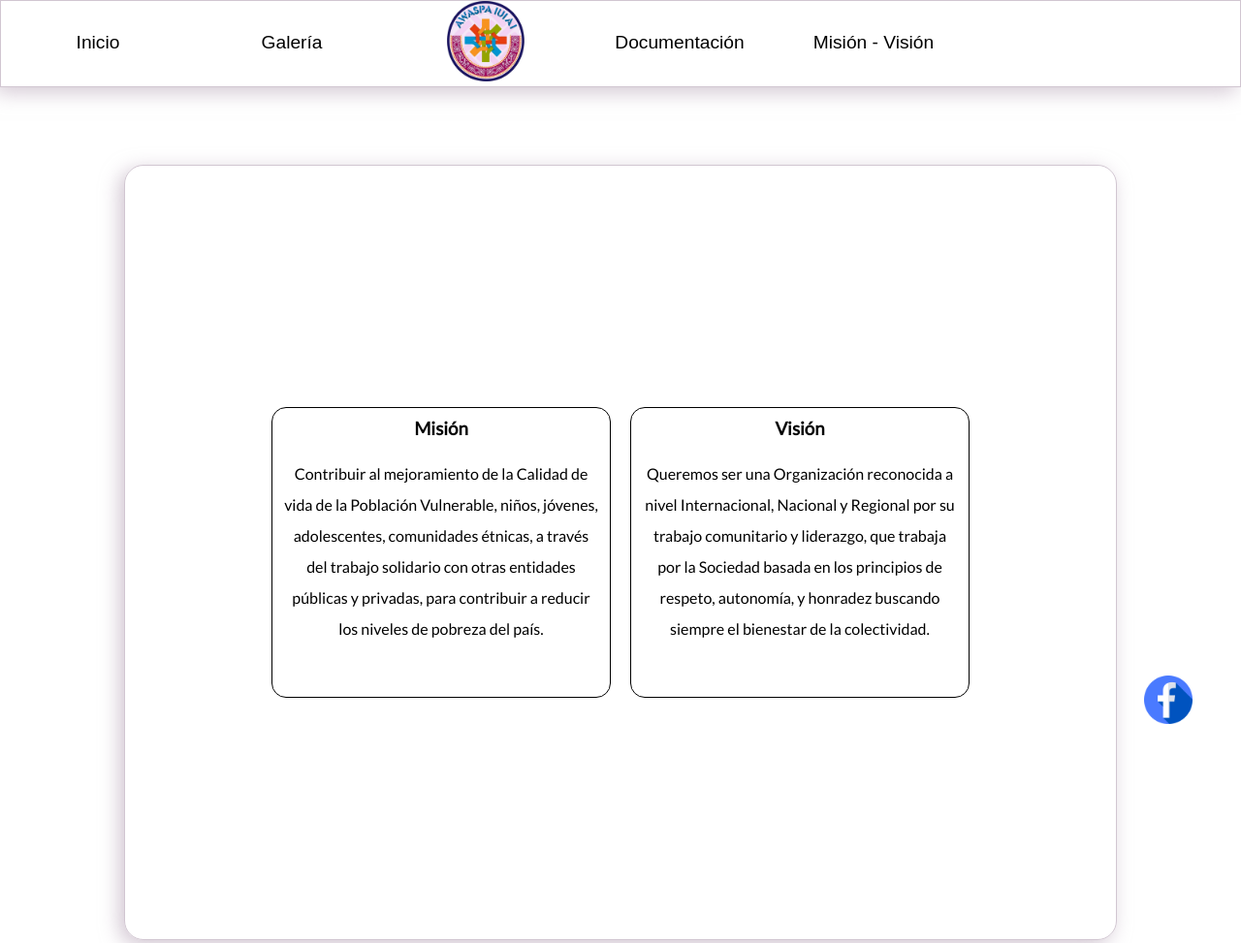
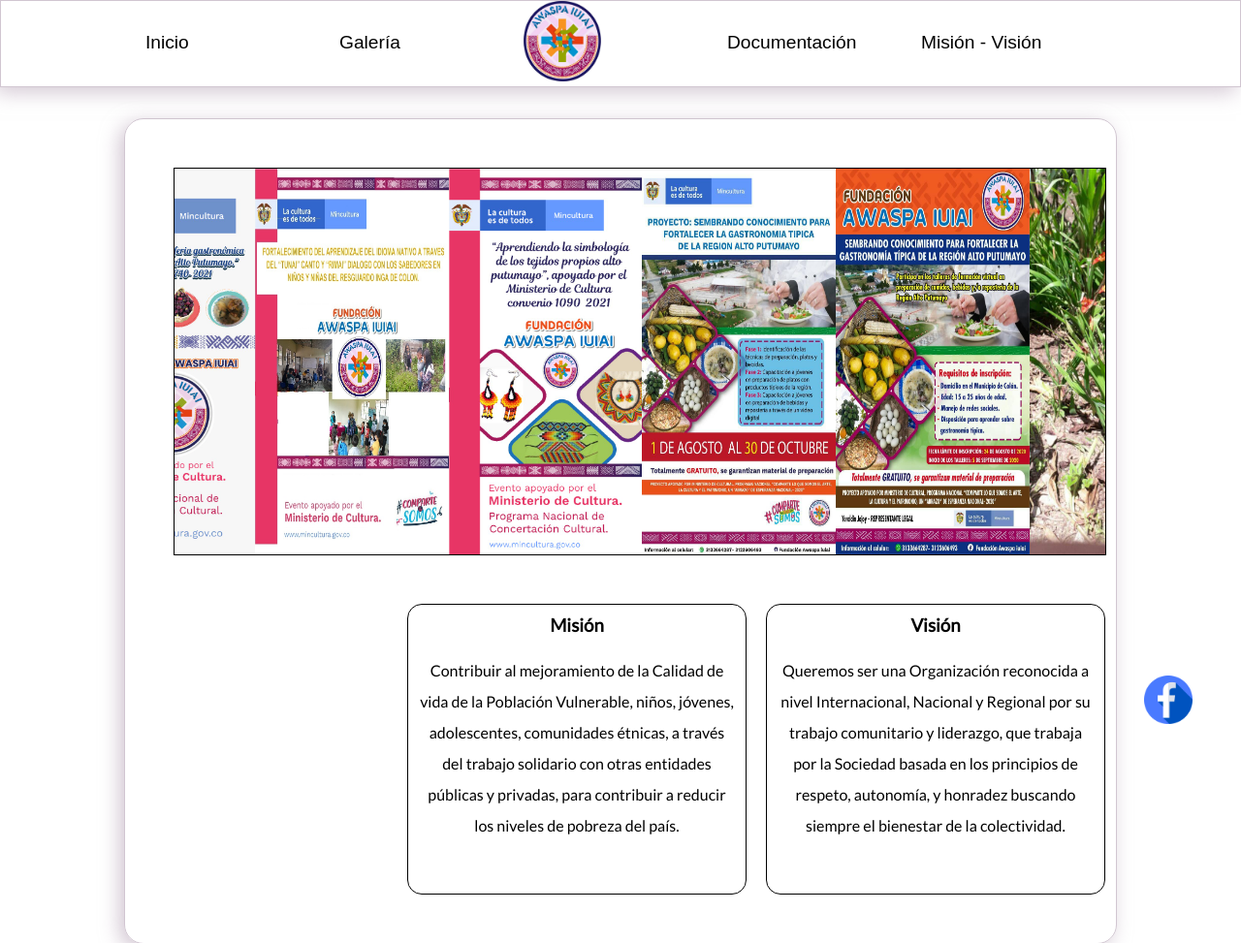
Before and after one commit to julianesp/awaspa, a plain HTML site: page index.html in a window 1280 px wide. Shown: the top 973 px of the page at 97% size. Drawn offline with Linux system fonts and the light colour scheme.

Commit message:
Añadiendo imágenes

```diff
--- a/css/styles.css
+++ b/css/styles.css
@@ -37,10 +37,9 @@ body {
 
 .header nav ul {
     display: grid;
-    /* grid-template-columns: repeat(5, 1fr); */
     grid-template-columns: repeat(5, 200px);
     align-items: center;
-    justify-items: center;
+    justify-content: center;
     list-style: none;
 }
 
@@ -65,13 +64,30 @@ body {
 .container {
     display: grid;
     margin: 0 auto;
-    margin-top: 10em;
+    margin-top: 7em;
     padding: 50px;
     border: 1px solid #baba;
     width: 80%;
-    height: 100vh;
+    height: auto;
     border-radius: 20px;
     box-shadow: -5px 5px 20px #baba;
+}
+
+.container .galeria {
+    width: inherit;
+}
+
+.container .galeria .img {
+    display: flex;
+    justify-content: center;
+    height: 400px;
+    overflow-x: scroll;
+    border: 1px solid #000;
+    margin-bottom: 50px;
+}
+
+.container .galeria .img img {
+    width: 200px;
 }
 
 .container .mision {
--- a/index.html
+++ b/index.html
@@ -40,6 +40,17 @@
     </header>
 
     <main class="container">
+        <section class="galeria">
+            <div class="img">
+                <img src="./img/facebook/1.jpg" alt="">
+                <img src="./img/facebook/2.jpg" alt="">
+                <img src="./img/facebook/3.jpg" alt="">
+                <img src="./img/facebook/4.jpg" alt="">
+                <img src="./img/facebook/5.jpg" alt="">
+                <img src="./img/facebook/6.jpg" alt="">
+            </div>
+            <div class="videos"></div>
+        </section>
         <section class="documentacion"></section>
         <section class="mision">
             <div>
```
